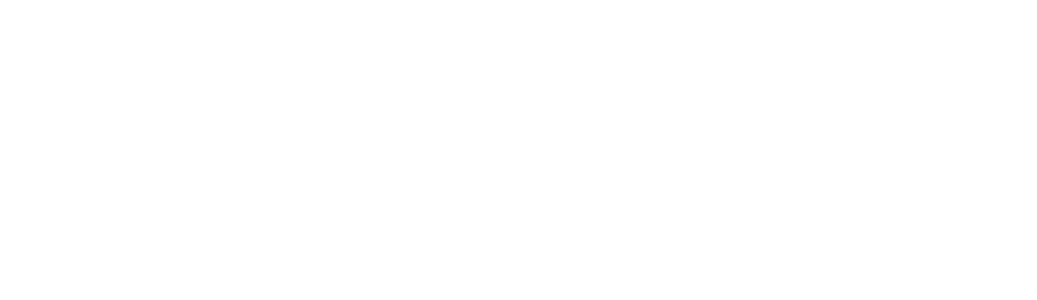
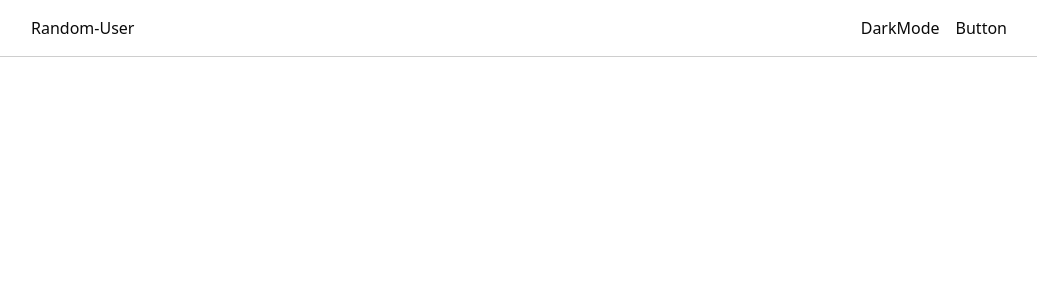
Before and after one commit to gopalsarkar-dev/random-user, a Next.js app: page / in a window 1280 px wide. Shown: the top 300 px of the page, without its empty margins (121-1158 px from the left). Built offline with nearby package versions, Linux system fonts and the light colour scheme.

Commit message:
topbar updating

```diff
--- a/src/app/layout.tsx
+++ b/src/app/layout.tsx
@@ -1,3 +1,4 @@
+import TopBar from "@/components/Header/TopBar";
 import "./globals.css";
 
 type RootLayoutProviderProps = {
@@ -7,7 +8,10 @@
 const RootLayout = ({ children }: RootLayoutProviderProps) => {
   return (
     <html lang="en">
-      <body>{children}</body>
+      <body>
+        <TopBar />
+        <main>{children}</main>
+      </body>
     </html>
   );
 };
--- /dev/null
+++ b/src/components/DisplayUi.tsx
@@ -0,0 +1,5 @@
+const DisplayUi = () => {
+  return <></>;
+};
+
+export default DisplayUi;
--- /dev/null
+++ b/src/components/Header/TopBar.tsx
@@ -0,0 +1,17 @@
+const TopBar = () => {
+  return (
+    <>
+      <section className="border-b border-foreground/20">
+        <div className="container mx-auto grid max-w-screen-lg grid-flow-col place-items-center justify-between p-4 px-6">
+          <div className="">Random-User</div>
+          <div className="grid grid-flow-col justify-between gap-4">
+            <div className="">DarkMode</div>
+            <div className="">Button</div>
+          </div>
+        </div>
+      </section>
+    </>
+  );
+};
+
+export default TopBar;
```
